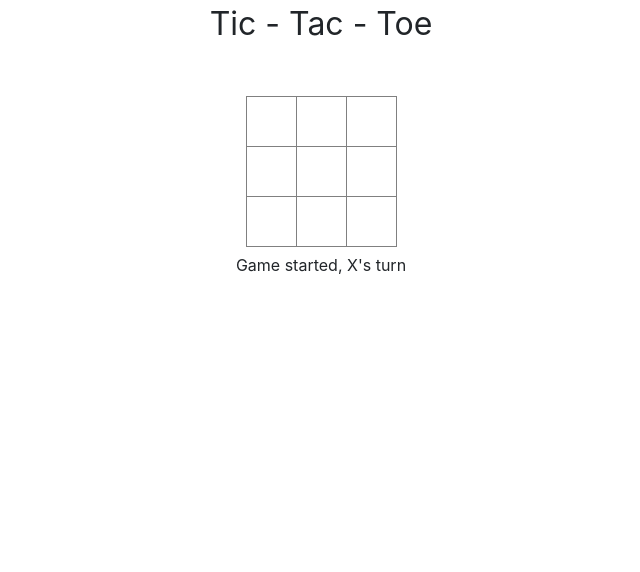
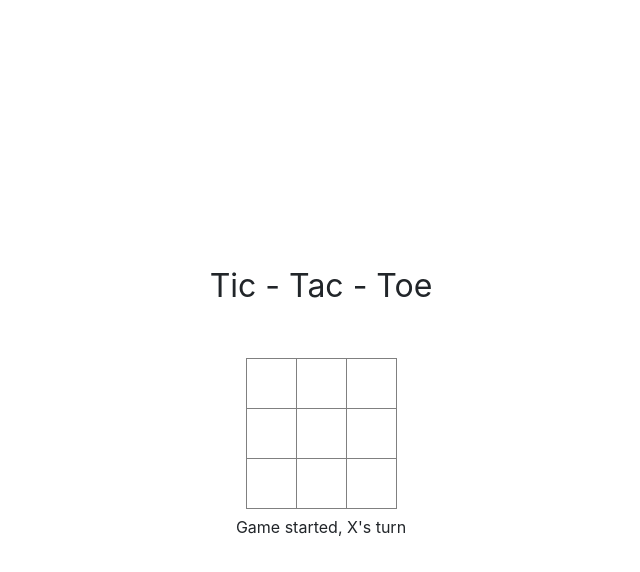
Before and after one commit to seanm519/P4, a plain HTML site: page index.html in a window 1280 px wide. Shown: the whole page, without its empty margins (319-959 px from the left). Drawn offline with nearby package versions, Linux system fonts and the light colour scheme.

Commit message:
centered the table

```diff
--- a/style.css
+++ b/style.css
@@ -28,3 +28,12 @@
     color: orange;
     font-weight: bold;
 }
+html, body {
+    height: 100%;
+    margin: 0;
+    padding: 0;
+}
+
+.container-fluid {
+    min-height: 100%; /* Ensure at least full viewport height */
+}
```
